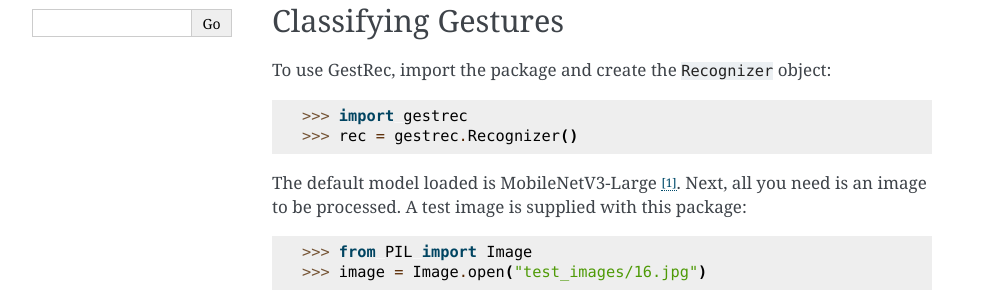
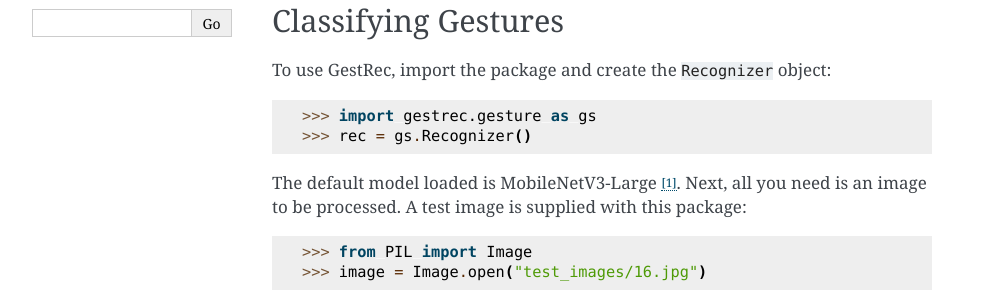
Before and after one commit to witolddebski/GestRec, a Sphinx documentation site: the page built from docs/source/usage.rst, in a window 1280 px wide. Shown: the part 281-581 px from the top of the page, without its empty margins (148-1140 px from the left). Built offline with Sphinx 7.4.7, drawn with Linux system fonts in a browser that asks for light colours.

Commit message:
fix torch import error when generating reference page

```diff
--- a/docs/source/conf.py
+++ b/docs/source/conf.py
@@ -13,7 +13,7 @@
     'sphinx.ext.doctest',
     'sphinx.ext.napoleon',
 ]
-
+autodoc_mock_imports = ["torch", "torchvision"]
 autodoc_class_signature = "separated"
 master_doc = 'index'
 root_doc = 'index'
--- a/docs/source/reference.rst
+++ b/docs/source/reference.rst
@@ -1,5 +1,5 @@
 Reference
 =========
 
-.. automodule:: gestrec.gesture
+.. automodule:: gesture
     :members:
--- a/docs/source/usage.rst
+++ b/docs/source/usage.rst
@@ -17,8 +17,8 @@
 
 .. code-block:: python
 
-   >>> import gestrec
-   >>> rec = gestrec.Recognizer()
+   >>> import gestrec.gesture as gs
+   >>> rec = gs.Recognizer()
 
 The default model loaded is MobileNetV3-Large [1]_. Next, all you need is an image
 to be processed. A test image is supplied with this package:
```
